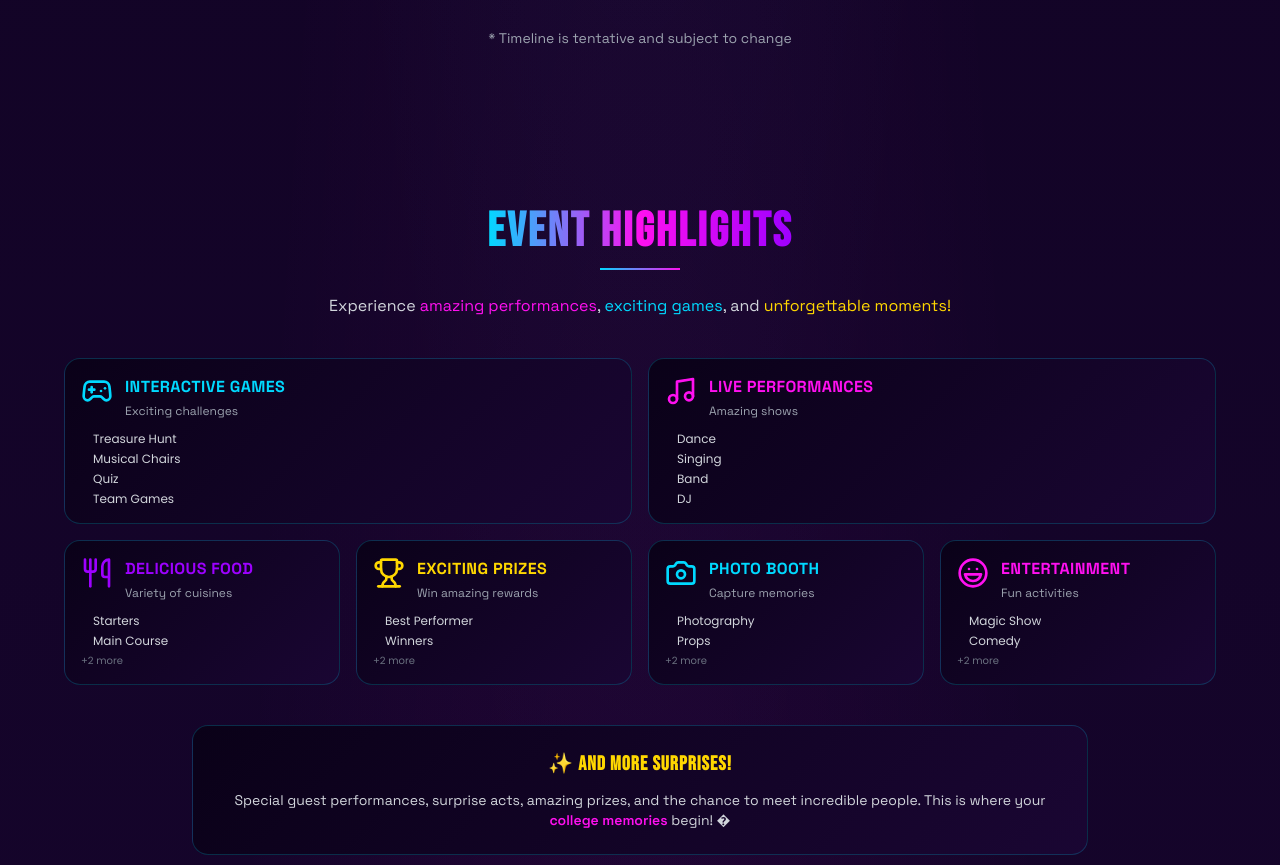
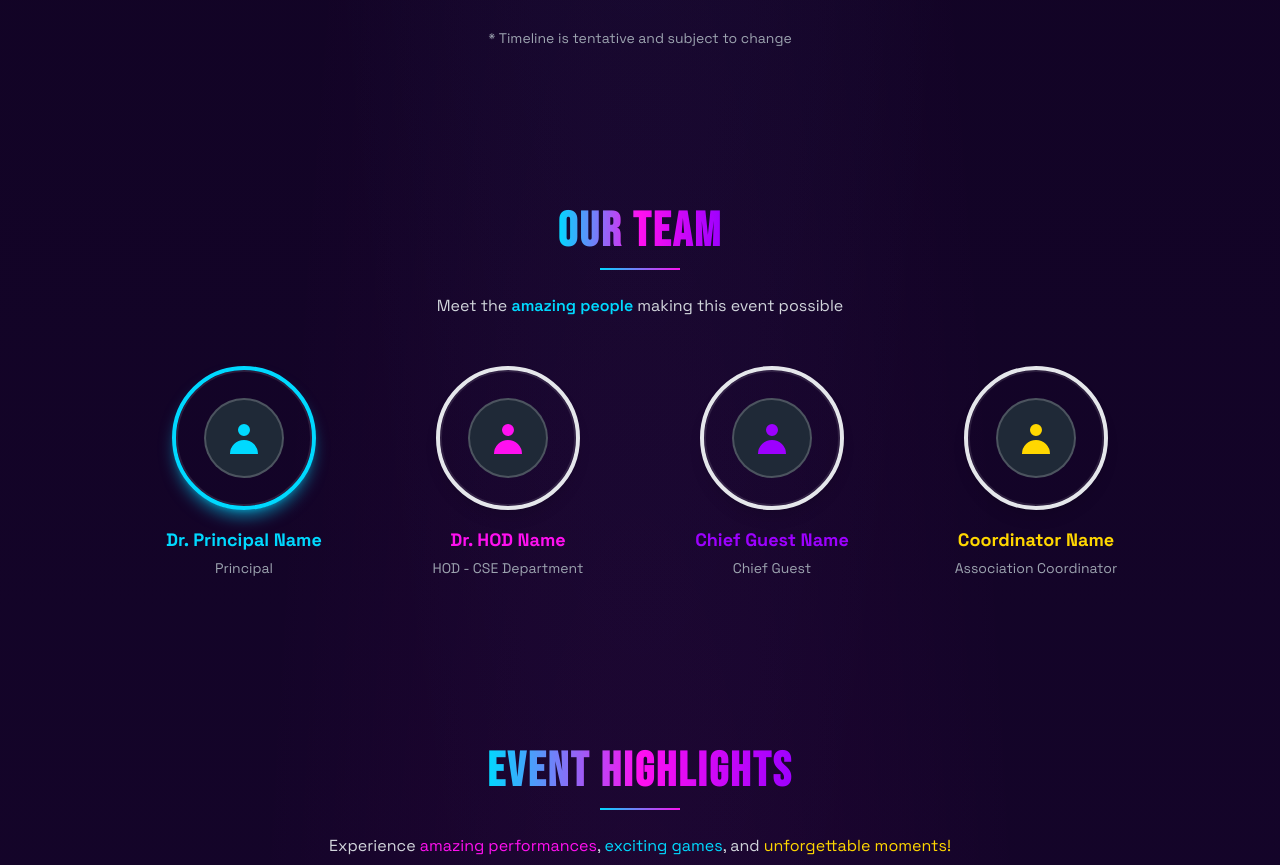
Before and after one commit to ItsVikasA/Freshers, a Next.js app: page / in a window 1280 px wide. Shown: the part 3940-4805 px from the top of the page. Built offline with nearby package versions, Linux system fonts and the light colour scheme.

Commit message:
Add Team section with HOD, Principal, Guest, and Coordinator with circular photos

```diff
--- a/src/app/page.tsx
+++ b/src/app/page.tsx
@@ -5,6 +5,7 @@ import Hero from '@/components/Hero'
 import About from '@/components/About'
 import EventDetails from '@/components/EventDetails'
 import Timeline from '@/components/Timeline'
+import Team from '@/components/Team'
 import Highlights from '@/components/Highlights'
 import Gallery from '@/components/Gallery'
 import Contact from '@/components/Contact'
@@ -20,6 +21,7 @@ export default function Home() {
       <About />
       <EventDetails />
       <Timeline />
+      <Team />
       <Highlights />
       <Gallery />
       <Contact />
--- /dev/null
+++ b/src/components/Team.tsx
@@ -0,0 +1,114 @@
+'use client'
+
+import { motion } from 'framer-motion'
+import { useRef } from 'react'
+import { useInView } from 'framer-motion'
+import Image from 'next/image'
+
+const Team = () => {
+  const ref = useRef(null)
+  const isInView = useInView(ref, { once: true })
+
+  const teamMembers = [
+    {
+      name: 'Dr. Principal Name',
+      designation: 'Principal',
+      image: '/team/principal.jpg',
+      color: 'neon-blue',
+    },
+    {
+      name: 'Dr. HOD Name',
+      designation: 'HOD - CSE Department',
+      image: '/team/hod.jpg',
+      color: 'neon-pink',
+    },
+    {
+      name: 'Chief Guest Name',
+      designation: 'Chief Guest',
+      image: '/team/guest.jpg',
+      color: 'neon-purple',
+    },
+    {
+      name: 'Coordinator Name',
+      designation: 'Association Coordinator',
+      image: '/team/coordinator.jpg',
+      color: 'neon-yellow',
+    },
+  ]
+
+  return (
+    <section id="team" className="py-20 relative" ref={ref}>
+      <div className="container mx-auto px-4">
+        {/* Section Header */}
+        <motion.div
+          initial={{ opacity: 0, y: 30 }}
+          animate={isInView ? { opacity: 1, y: 0 } : {}}
+          transition={{ duration: 0.8 }}
+          className="text-center mb-12"
+        >
+          <h2 className="text-3xl md:text-4xl lg:text-5xl font-bold font-bebas mb-3 tracking-wider">
+            <span className="bg-gradient-to-r from-neon-blue via-neon-pink to-neon-purple bg-clip-text text-transparent">
+              OUR TEAM
+            </span>
+          </h2>
+          <div className="w-20 h-0.5 bg-gradient-to-r from-neon-blue to-neon-pink mx-auto mb-6"></div>
+          <p className="text-sm md:text-base text-gray-300 max-w-2xl mx-auto leading-relaxed font-space">
+            Meet the <span className="text-neon-blue font-semibold">amazing people</span> making this event possible
+          </p>
+        </motion.div>
+
+        {/* Team Grid */}
+        <div className="grid grid-cols-2 md:grid-cols-4 gap-6 md:gap-8 max-w-5xl mx-auto">
+          {teamMembers.map((member, index) => (
+            <motion.div
+              key={index}
+              initial={{ opacity: 0, scale: 0.8, y: 30 }}
+              animate={isInView ? { opacity: 1, scale: 1, y: 0 } : {}}
+              transition={{ duration: 0.5, delay: index * 0.1 }}
+              className="flex flex-col items-center group cursor-pointer"
+            >
+              {/* Profile Picture Circle */}
+              <div className={`relative w-28 h-28 md:w-32 md:h-32 lg:w-36 lg:h-36 mb-4 rounded-full border-4 border-${member.color} shadow-lg shadow-${member.color}/50 overflow-hidden group-hover:scale-110 transition-all duration-300`}>
+                {/* Placeholder with gradient */}
+                <div className={`absolute inset-0 bg-gradient-to-br from-${member.color}/30 to-gray-900 flex items-center justify-center`}>
+                  <div className="w-16 h-16 md:w-20 md:h-20 rounded-full bg-gray-800 border-2 border-white/20 flex items-center justify-center">
+                    <svg className={`w-8 h-8 md:w-10 md:h-10 text-${member.color}`} fill="currentColor" viewBox="0 0 20 20">
+                      <path fillRule="evenodd" d="M10 9a3 3 0 100-6 3 3 0 000 6zm-7 9a7 7 0 1114 0H3z" clipRule="evenodd" />
+                    </svg>
+                  </div>
+                </div>
+
+                {/* Uncomment when you have actual images */}
+                {/* <Image
+                  src={member.image}
+                  alt={member.name}
+                  fill
+                  className="object-cover"
+                  sizes="(max-width: 768px) 112px, (max-width: 1024px) 128px, 144px"
+                /> */}
+
+                {/* Decorative ring */}
+                <div className="absolute inset-0 rounded-full border-2 border-white/10 group-hover:border-white/30 transition-all"></div>
+              </div>
+
+              {/* Name */}
+              <h3 className={`text-base md:text-lg font-bold text-center mb-1 font-space text-${member.color} group-hover:scale-105 transition-transform`}>
+                {member.name}
+              </h3>
+
+              {/* Designation */}
+              <p className="text-xs md:text-sm text-gray-400 text-center font-space leading-tight">
+                {member.designation}
+              </p>
+
+              {/* Decorative underline */}
+              <div className={`w-12 h-0.5 bg-${member.color} mt-2 opacity-0 group-hover:opacity-100 transition-all`}></div>
+            </motion.div>
+          ))}
+        </div>
+      </div>
+    </section>
+  )
+}
+
+export default Team
```
